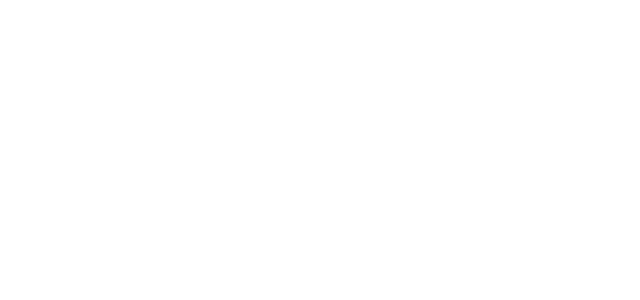
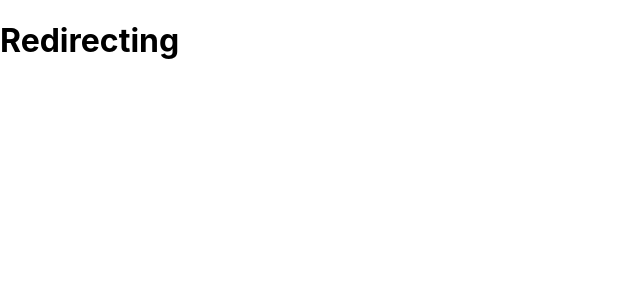
Before and after one commit to begeli/cloud-frontend, a React (Create React App) app: page /redirection/1 in a window 1280 px wide. Shown: the top 300 px of the page, without its empty margins (0-640 px from the left). Built offline with nearby package versions, Linux system fonts and the light colour scheme.

Commit message:
Normal Url shortener + redirection works

```diff
--- a/src/App.js
+++ b/src/App.js
@@ -6,6 +6,7 @@ import SignIn from './SignIn';
 import SignUp from './SignUp';
 import Home from './Home';
 import LinkAnalytics from './LinkAnalytics';
+import RedirectionPage from './RedirectionPage';
 import './App.css';
 
 export default class  App extends Component {
@@ -32,6 +33,10 @@ export default class  App extends Component {
       <div >
         <Router>
           <Switch >
+          <Route
+              exact path="/redirection/:hash"
+              component={RedirectionPage}
+            />
             <Route
               exact path="/asignin"
               component={AdminSignIn}
--- a/src/Home.js
+++ b/src/Home.js
@@ -36,7 +36,9 @@ export default function Home(props) {
   const classes = useStyles();
   const [email, setEmail] = useState("");
   const [originalUrl, setOriginalUrl] = useState("");
-  const [shortenedUrl, setShortenedUrl] = useState("")
+  const [shortenedUrl, setShortenedUrl] = useState("");
+  const redirectionUrl = "http://18.197.151.94:8080/Urls/";//http://localhost:3000/";
+
   //setEmail(props.email);
 
   const onFinish = () =>  {
@@ -50,8 +52,9 @@ export default function Home(props) {
         //setAuthorization(true);
         //props.handleSuccessfulAuth(email);
         //history.push("/home")
+        setShortenedUrl(redirectionUrl + res.data.hash);
       } else {
-        //console.log(res)
+        console.log(res)
       }
     })
     .catch(res => console.log("Error"));
--- /dev/null
+++ b/src/RedirectionPage.js
@@ -0,0 +1,32 @@
+import React, { useState } from 'react';
+import axios from "axios";
+
+export default function RedirectionPage({ match, location }) {
+    const [hash, setHash] = useState(match.params.hash);
+    const apiUrl = "http://18.197.151.94:8080/Urls/";
+
+    const onFinish = () =>  {
+        //console.log("here ", props.email);
+        //const data = {_id: null, URL:originalUrl, hash:"", userMail:props.email, date:moment().format("YYYY-MM-DD")};
+        console.log("Called it");
+        /*axios.post("http://18.197.151.94:8080/Urls/" + hash)
+        .then(res => {
+          console.log(res);
+          if (res.status === 200) {
+            //setAuthorization(true);
+            //props.handleSuccessfulAuth(email);
+            //history.push("/home")
+            //setShortenedUrl(redirectionUrl + res.data.hash);
+          } else {
+            console.log(res)
+          }
+        })
+        .catch(res => console.log("Error"));   */
+      }
+    window.open(apiUrl + hash);
+    return(
+    <div>
+        <h1>Redirecting</h1>
+    </div>
+    );
+}
--- a/src/SignIn.js
+++ b/src/SignIn.js
@@ -42,7 +42,7 @@ export default function SignIn(props) {
     axios.post("http://18.197.151.94:8080/login", data)
     .then(res => {
       if (res.status === 200) {
-        //console.log("Response header ", res.headers);
+        console.log("Response  ", res);
         setAuthorization(true);
         props.handleSuccessfulAuth(email);
         //history.push("/home")
@@ -51,10 +51,6 @@ export default function SignIn(props) {
       }
     })
     .catch(res => console.log("Error"));
-
-    //.then(res => res.json());
-    //console.log( 'Hello MF');
-    //console.log( 'Email: ', email, ' Password: ', password);
   }
 
   const updateEmail = (event) => {
```
